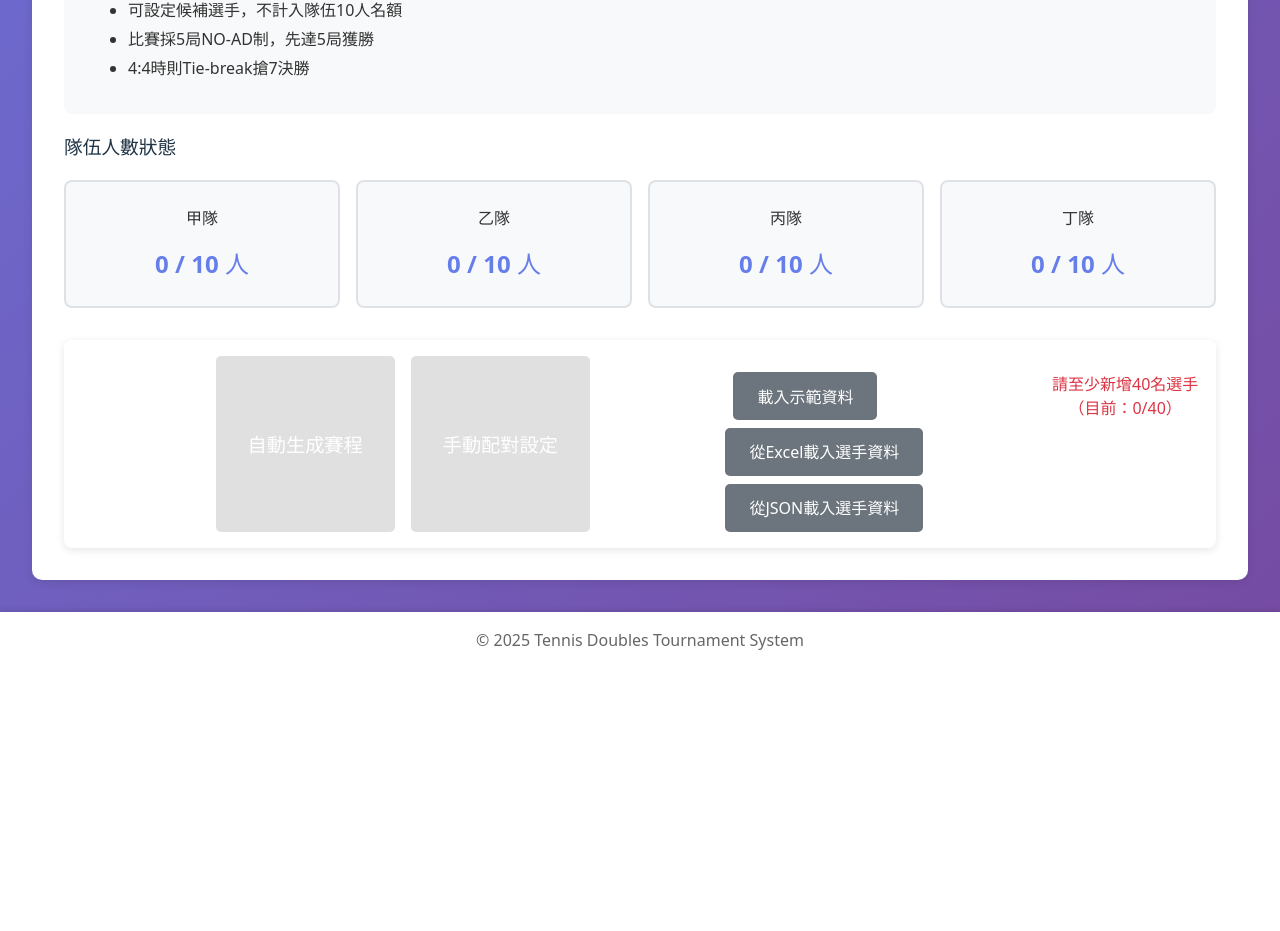
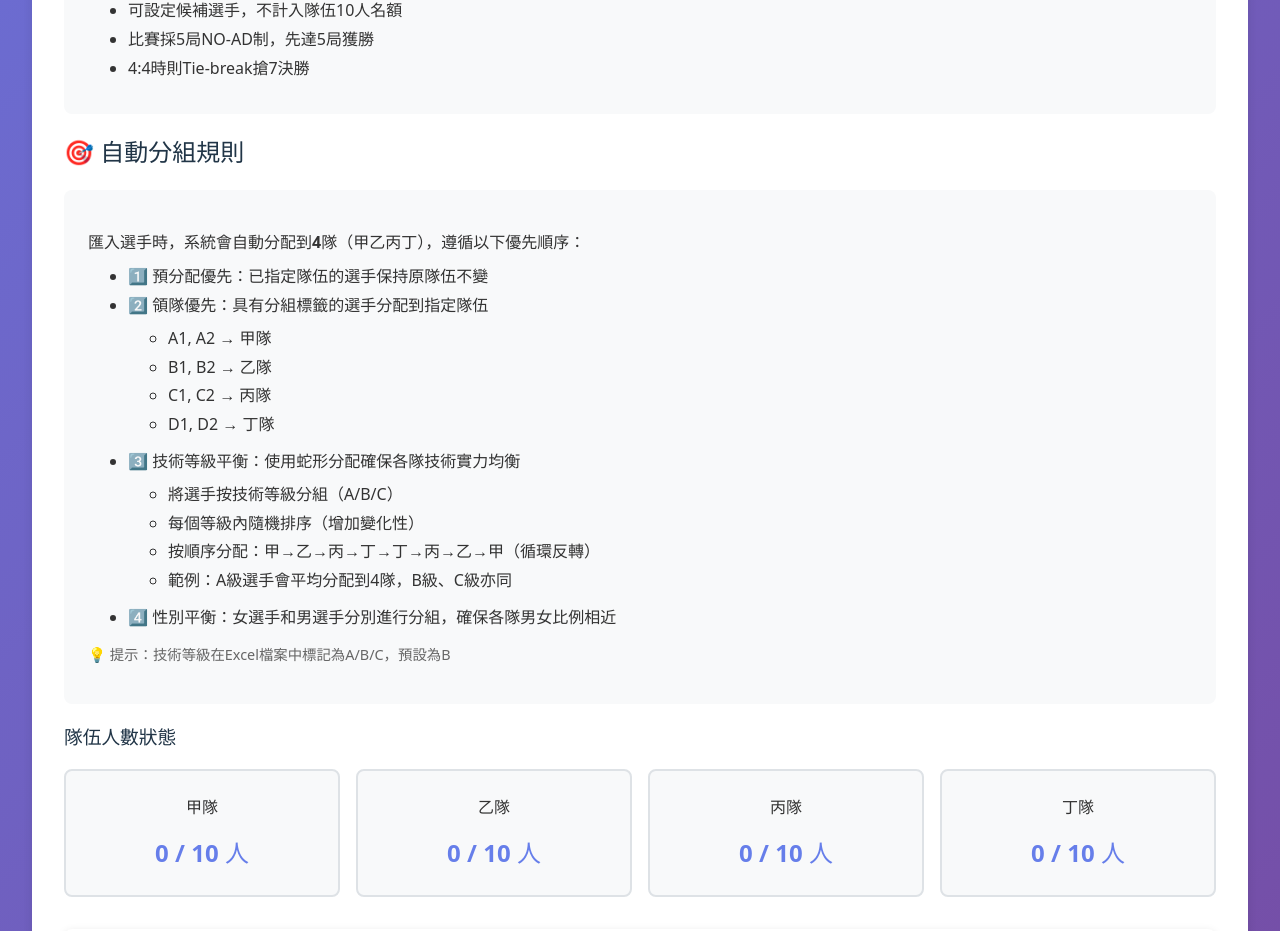
Before and after one commit to alberthsu-cl/TennisDouble, a React (Vite) app: page / in a window 1280 px wide. Shown: the part 1419-2350 px from the top of the page. Before the commit the page ends 2087 px from the top, so only its background shows below. Built offline with nearby package versions, Linux system fonts and the light colour scheme.

Commit message:
add rules on setting page

```diff
--- a/src/App.tsx
+++ b/src/App.tsx
@@ -1139,6 +1139,36 @@ function App() {
               </ul>
             </div>
 
+            <h2>🎯 自動分組規則</h2>
+            <div className="rules-box">
+              <p style={{ marginBottom: '0.5rem', fontWeight: '600' }}>匯入選手時，系統會自動分配到4隊（甲乙丙丁），遵循以下優先順序：</p>
+              <ul style={{ marginTop: '0.5rem' }}>
+                <li><strong>1️⃣ 預分配優先：</strong>已指定隊伍的選手保持原隊伍不變</li>
+                {settings.tournamentMode === 'internal' && (
+                  <li><strong>2️⃣ 領隊優先：</strong>具有分組標籤的選手分配到指定隊伍
+                    <ul style={{ marginTop: '0.25rem' }}>
+                      <li>A1, A2 → 甲隊</li>
+                      <li>B1, B2 → 乙隊</li>
+                      <li>C1, C2 → 丙隊</li>
+                      <li>D1, D2 → 丁隊</li>
+                    </ul>
+                  </li>
+                )}
+                <li><strong>3️⃣ 技術等級平衡：</strong>使用蛇形分配確保各隊技術實力均衡
+                  <ul style={{ marginTop: '0.25rem' }}>
+                    <li>將選手按技術等級分組（A/B/C）</li>
+                    <li>每個等級內隨機排序（增加變化性）</li>
+                    <li>按順序分配：甲→乙→丙→丁→丁→丙→乙→甲（循環反轉）</li>
+                    <li>範例：A級選手會平均分配到4隊，B級、C級亦同</li>
+                  </ul>
+                </li>
+                <li><strong>4️⃣ 性別平衡：</strong>女選手和男選手分別進行分組，確保各隊男女比例相近</li>
+              </ul>
+              <p style={{ marginTop: '0.75rem', fontSize: '0.9rem', color: '#666' }}>
+                💡 提示：技術等級在Excel檔案中標記為A/B/C，預設為B
+              </p>
+            </div>
+
             {settings.tournamentMode === 'internal' && (
               <div className="team-status">
                 <h3>隊伍人數狀態</h3>
```
Also changed, not shown: 4 other files (tests, documents, lock files or other folders).
